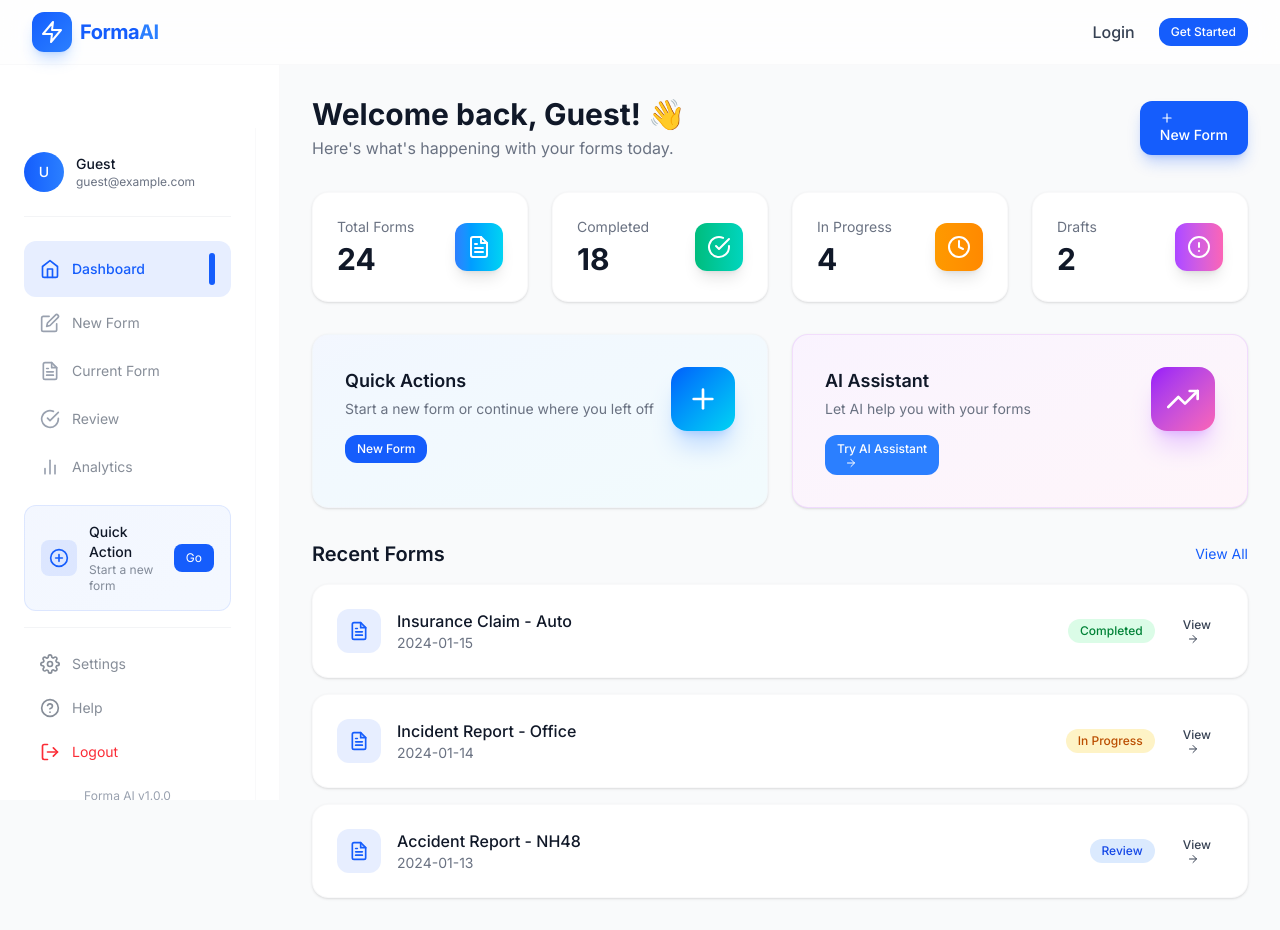
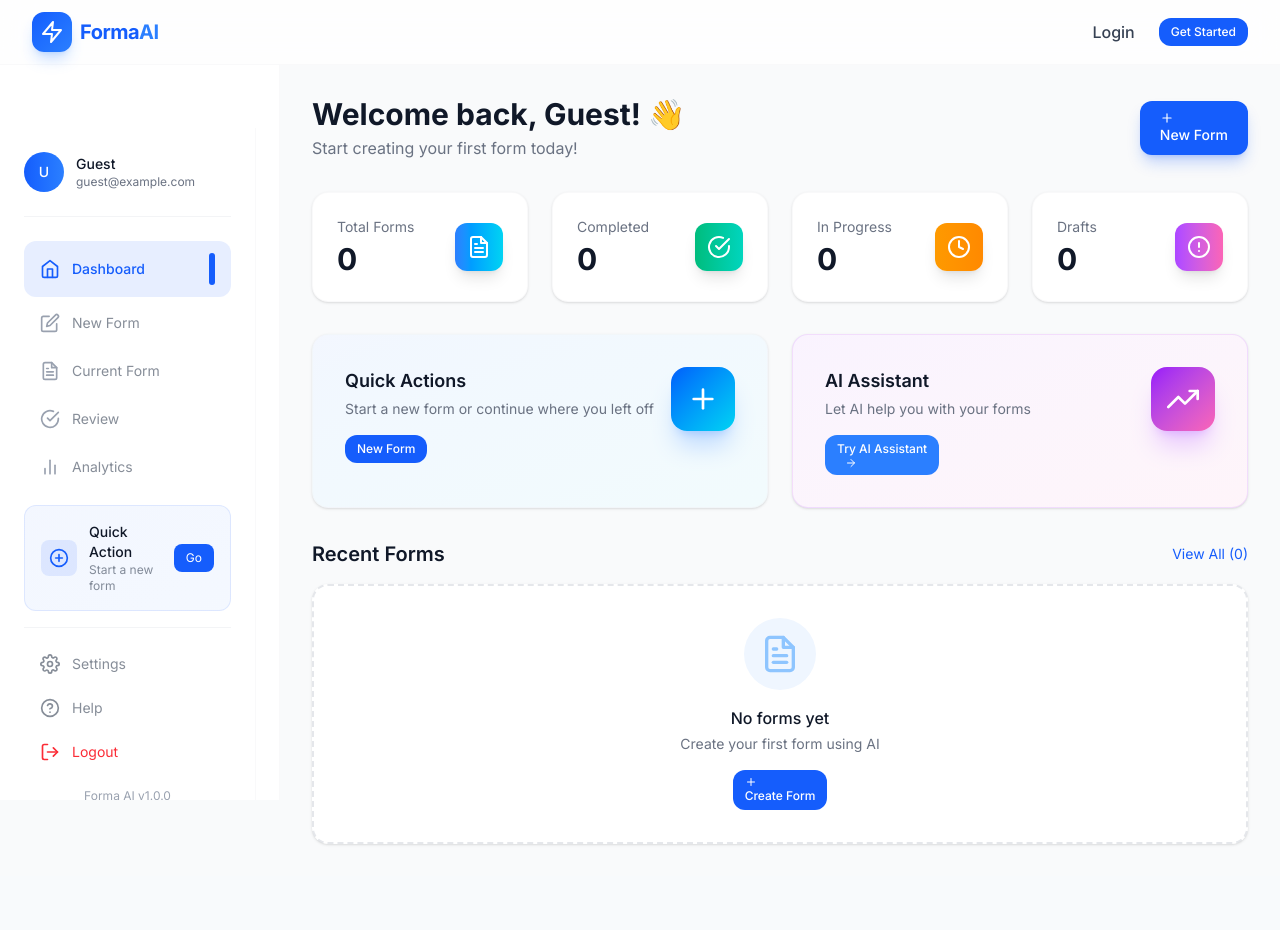
Before and after one commit to akansha1511/FormaAI, a React (Vite) app in the folder frontend/: page /dashboard in a window 1280 px wide. After the commit the page ends 876 px from the top, so only its background shows below. Built offline with nearby package versions, Linux system fonts and the light colour scheme.

Commit message:
Refactor Dashboard to load user forms and stats
Updated Dashboard component to load forms from localStorage and display user-specific statistics and recent forms.

```diff
--- a/frontend/src/pages/Dashboard.jsx
+++ b/frontend/src/pages/Dashboard.jsx
@@ -1,3 +1,4 @@
+// src/pages/Dashboard.jsx
 import React, { useState, useEffect } from 'react';
 import { Link } from 'react-router-dom';
 import { motion } from 'framer-motion';
@@ -8,11 +9,7 @@ import {
     FiCheckCircle,
     FiAlertCircle,
     FiArrowRight,
-    FiTrendingUp,
-    FiUsers,
-    FiCalendar,
-    FiSearch,
-    FiFilter
+    FiTrendingUp
 } from 'react-icons/fi';
 import { useAuth } from '../context/AuthContext';
 import { useForm } from '../context/FormContext';
@@ -21,30 +18,50 @@ import Card from '../components/Card';
 
 const Dashboard = () => {
     const { user } = useAuth();
-    const { formData, loadDraft } = useForm();
+    const { getForms, getUserForms } = useForm();
     const [recentForms, setRecentForms] = useState([]);
-    const [drafts, setDrafts] = useState([]);
+    const [stats, setStats] = useState({
+        total: 0,
+        completed: 0,
+        inProgress: 0,
+        drafts: 0
+    });
 
+    // ✅ Load forms on mount
     useEffect(() => {
-        // Mock data - Replace with API calls
-        setRecentForms([
-            { id: 1, title: 'Insurance Claim - Auto', status: 'Completed', date: '2024-01-15', type: 'claim' },
-            { id: 2, title: 'Incident Report - Office', status: 'In Progress', date: '2024-01-14', type: 'incident' },
-            { id: 3, title: 'Accident Report - NH48', status: 'Review', date: '2024-01-13', type: 'accident' },
-        ]);
-
-        // Check for saved drafts
-        const savedDraft = localStorage.getItem('formDraft');
-        if (savedDraft) {
-            setDrafts([{ id: 1, title: 'Draft - Insurance Claim', date: '2024-01-15' }]);
-        }
+        loadForms();
     }, []);
 
-    const stats = [
-        { label: 'Total Forms', value: '24', icon: FiFileText, color: 'from-blue-500 to-cyan-400' },
-        { label: 'Completed', value: '18', icon: FiCheckCircle, color: 'from-emerald-500 to-teal-400' },
-        { label: 'In Progress', value: '4', icon: FiClock, color: 'from-amber-500 to-orange-400' },
-        { label: 'Drafts', value: '2', icon: FiAlertCircle, color: 'from-purple-500 to-pink-400' },
+    const loadForms = () => {
+        // Get all forms
+        const allForms = JSON.parse(localStorage.getItem('allForms') || '[]');
+
+        // Filter for current user
+        const userForms = allForms.filter(f => f.userId === user?.id || !f.userId);
+
+        // Update stats
+        const completed = userForms.filter(f => f.status === 'Completed').length;
+        const inProgress = userForms.filter(f => f.status === 'In Progress' || f.status === 'Review').length;
+        const drafts = userForms.filter(f => f.status === 'Draft').length;
+
+        setStats({
+            total: userForms.length,
+            completed: completed,
+            inProgress: inProgress,
+            drafts: drafts
+        });
+
+        // Get recent forms (last 5)
+        const sorted = [...userForms].sort((a, b) => new Date(b.submittedAt || b.date) - new Date(a.submittedAt || a.date));
+        setRecentForms(sorted.slice(0, 5));
+    };
+
+    // Stats cards
+    const statCards = [
+        { label: 'Total Forms', value: stats.total, icon: FiFileText, color: 'from-blue-500 to-cyan-400' },
+        { label: 'Completed', value: stats.completed, icon: FiCheckCircle, color: 'from-emerald-500 to-teal-400' },
+        { label: 'In Progress', value: stats.inProgress, icon: FiClock, color: 'from-amber-500 to-orange-400' },
+        { label: 'Drafts', value: stats.drafts, icon: FiAlertCircle, color: 'from-purple-500 to-pink-400' },
     ];
 
     return (
@@ -55,7 +72,9 @@ const Dashboard = () => {
                     <h1 className="text-3xl font-bold text-gray-900">
                         Welcome back, {user?.name || 'Guest'}! 👋
                     </h1>
-                    <p className="text-gray-500 mt-1">Here's what's happening with your forms today.</p>
+                    <p className="text-gray-500 mt-1">
+                        {stats.total === 0 ? 'Start creating your first form today!' : `You have ${stats.total} forms processed.`}
+                    </p>
                 </div>
                 <Link to="/ai-input" className="mt-4 md:mt-0">
                     <Button variant="primary" className="shadow-lg shadow-blue-500/25">
@@ -67,7 +86,7 @@ const Dashboard = () => {
 
             {/* Stats Grid */}
             <div className="grid sm:grid-cols-2 lg:grid-cols-4 gap-6">
-                {stats.map((stat, index) => (
+                {statCards.map((stat, index) => (
                     <motion.div
                         key={index}
                         initial={{ opacity: 0, y: 20 }}
@@ -102,11 +121,6 @@ const Dashboard = () => {
                                         New Form
                                     </Button>
                                 </Link>
-                                {drafts.length > 0 && (
-                                    <Button variant="outline" size="sm">
-                                        Continue Draft
-                                    </Button>
-                                )}
                             </div>
                         </div>
                         <div className="p-4 bg-linear-to-br from-blue-600 to-cyan-400 rounded-2xl shadow-xl shadow-blue-500/25">
@@ -134,15 +148,33 @@ const Dashboard = () => {
                 </Card>
             </div>
 
-            {/* Recent Forms */}
+            {/* ✅ Recent Forms - Now Shows Real Data */}
             <div>
                 <div className="flex items-center justify-between mb-4">
                     <h2 className="text-xl font-semibold text-gray-900">Recent Forms</h2>
                     <Link to="/forms" className="text-sm text-blue-600 hover:text-blue-700 transition-colors">
-                        View All
+                        View All ({stats.total})
                     </Link>
                 </div>
-                <div className="space-y-4">
+
+                {recentForms.length === 0 ? (
+                    <Card className="p-8 text-center border-2 border-dashed border-gray-200">
+                        <div className="flex flex-col items-center justify-center">
+                            <div className="p-4 rounded-full bg-blue-50 mb-4">
+                                <FiFileText className="w-10 h-10 text-blue-300" />
+                            </div>
+                            <h3 className="text-base font-medium text-gray-900 mb-1">No forms yet</h3>
+                            <p className="text-sm text-gray-500">Create your first form using AI</p>
+                            <Link to="/ai-input" className="mt-4">
+                                <Button variant="primary" size="sm">
+                                    <FiPlus className="mr-2" />
+                                    Create Form
+                                </Button>
+                            </Link>
+                        </div>
+                    </Card>
+                ) : (
+                    <div className="space-y-3">
                         {recentForms.map((form) => (
                             <motion.div
                                 key={form.id}
@@ -150,19 +182,19 @@ const Dashboard = () => {
                                 animate={{ opacity: 1, x: 0 }}
                                 transition={{ duration: 0.3 }}
                             >
-                            <Card hoverable className="p-6">
-                                <div className="flex flex-col sm:flex-row sm:items-center justify-between gap-4">
+                                <Card hoverable className="p-5">
+                                    <div className="flex items-center justify-between">
                                         <div className="flex items-center space-x-4">
-                                        <div className="p-3 rounded-xl bg-blue-600/10">
+                                            <div className="p-2.5 rounded-xl bg-blue-600/10">
                                                 <FiFileText className="w-5 h-5 text-blue-600" />
                                             </div>
                                             <div>
                                                 <p className="font-medium text-gray-900">{form.title}</p>
-                                            <p className="text-sm text-gray-500">{form.date}</p>
+                                                <p className="text-xs text-gray-400">{form.date}</p>
                                             </div>
                                         </div>
-                                    <div className="flex items-center space-x-4">
-                                        <span className={`px-3 py-1 text-xs font-medium rounded-full ${form.status === 'Completed' ? 'bg-green-100 text-green-700' :
+                                        <div className="flex items-center gap-3">
+                                            <span className={`px-2 py-1 text-xs font-medium rounded-full ${form.status === 'Completed' ? 'bg-green-100 text-green-700' :
                                                     form.status === 'In Progress' ? 'bg-amber-100 text-amber-700' :
                                                         'bg-blue-100 text-blue-700'
                                                 }`}>
@@ -180,6 +212,7 @@ const Dashboard = () => {
                             </motion.div>
                         ))}
                     </div>
+                )}
             </div>
         </div>
     );
```
Lines whose indentation alone changed are shown as unchanged.
